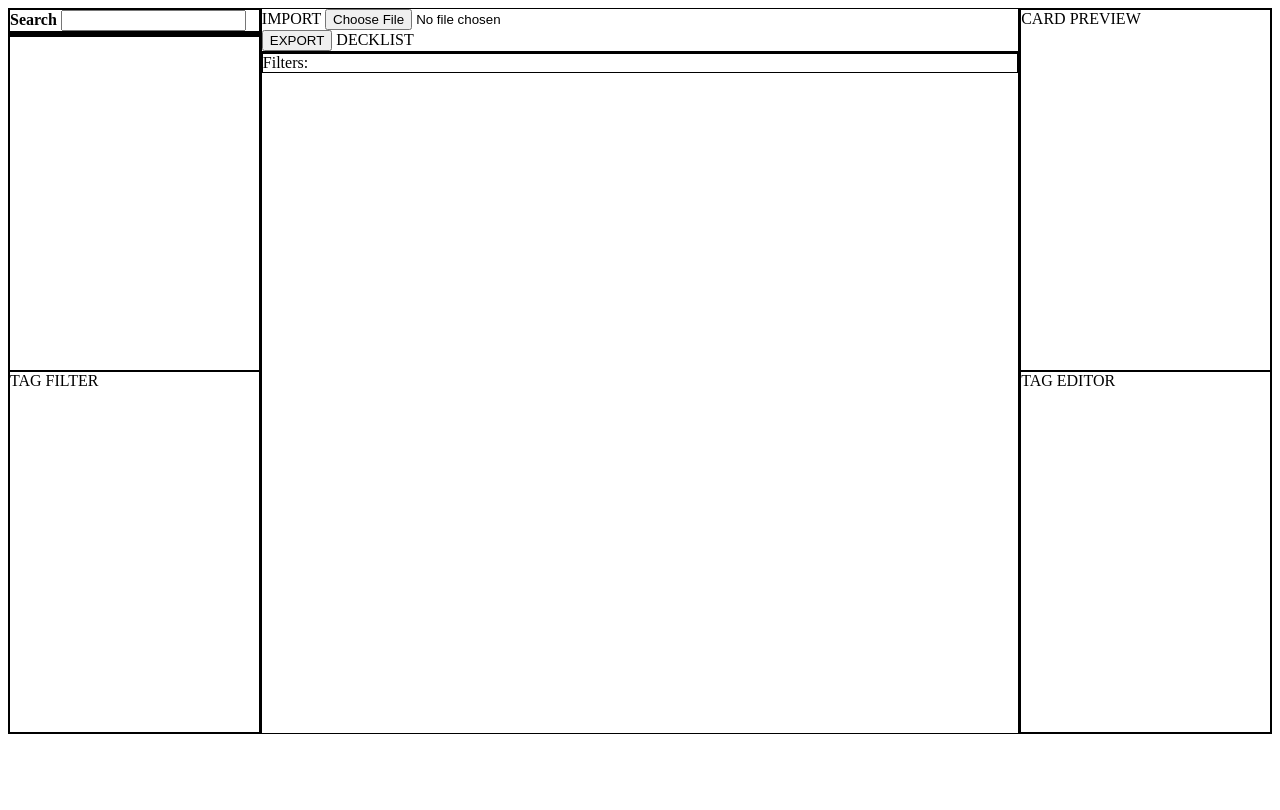
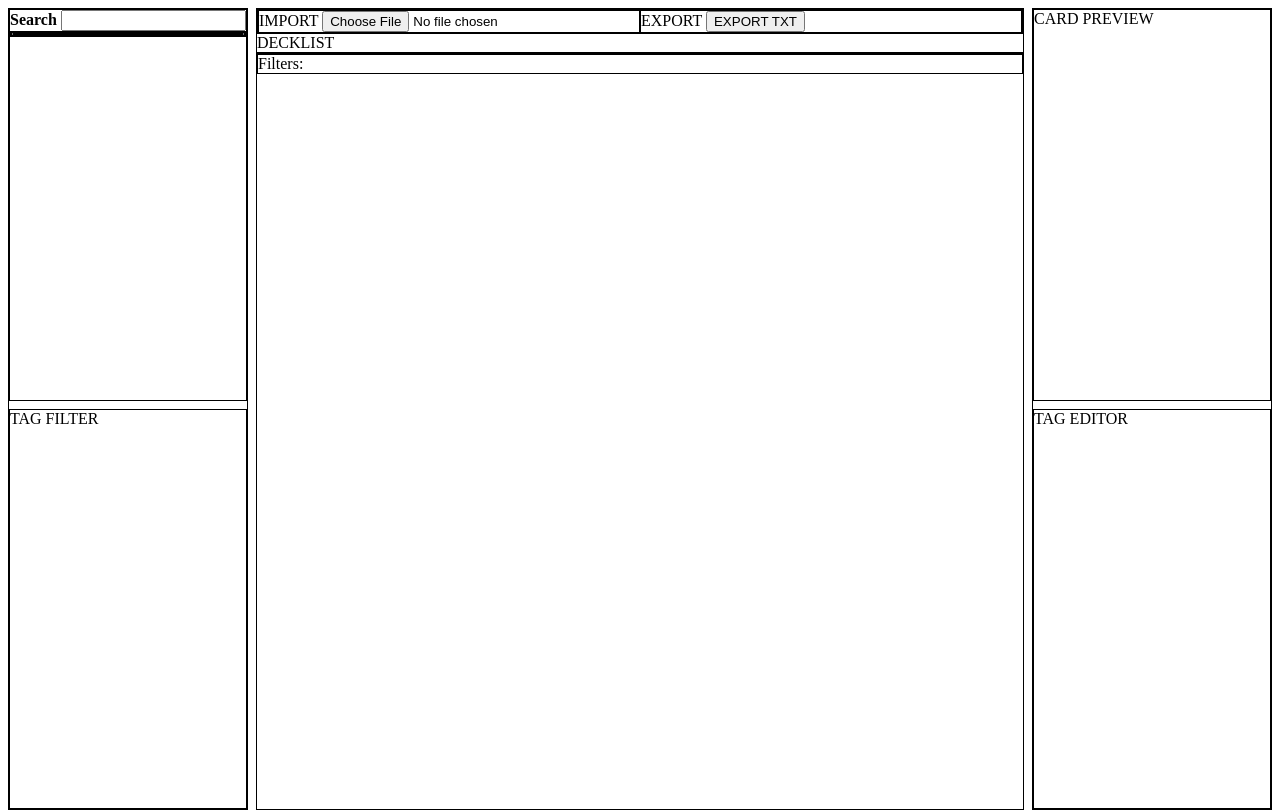
Before and after one commit to roman9891/deckbuilder, a website with bundled scripts: page index.html in a window 1280 px wide. Built offline with nearby package versions, Linux system fonts and the light colour scheme.

Commit message:
search box and margin styling

```diff
--- a/index.css
+++ b/index.css
@@ -1,5 +1,7 @@
 body {
     display: grid;
+    height: 100vh;
+    margin: 0px;
     grid-template-columns: 1fr 3fr 1fr;
 }
 
@@ -7,18 +9,55 @@ div {
     border: 1px solid black;
 }
 
+form {
+    border: 1px solid black;
+}
+
 #left-panel {
     display: grid;
-    grid-template-rows: 1fr 1fr;
+    /* grid-template-rows: 1fr 1fr; */
+    grid-template-rows: 50vh 50vh;
+    margin: 1vh;
+}
+
+#search-box {
+    margin-bottom: 1vh;
 }
 
 #right-panel {
     display: grid;
     grid-template-rows: 1fr 1fr;
+    margin: 1vh;
+}
+
+#card-preview {
+    margin-bottom: 1vh;
+}
+
+#main-panel {
+    margin-top: 1vh;
+    margin-bottom: 1vh;
 }
 
 #search-box {
-    height: 45vh;
+    height: inherit;
+    /* overflow: scroll; */
+}
+
+.dropdown {
+    height: inherit;
+}
+
+.dropdown-menu {
+    height: inherit;
+    overflow: scroll;
+}
+
+.dropdown-content {
+    border-radius: 5px;
+    max-height: 45vh;
+    /* box-shadow: gray 1px 1px; */
+    /* height: auto; */
     overflow: scroll;
 }
 
@@ -34,3 +73,8 @@ img {
 .is-commander {
     border: 1px solid burlywood;
 }
+
+#import-export-container {
+    display: grid;
+    grid-template-columns: 1fr 1fr;
+}
--- a/index.html
+++ b/index.html
@@ -8,15 +8,20 @@
     </head>
     <body>
         <div id="left-panel">
-            <div id="search-box"></div>
+            <div id="search-box">SEARCH</div>
             <div id="tag-filter">TAG FILTER</div>
         </div>
         <div id="main-panel">
-            <form action="">
-                <label for="import-button">IMPORT</label>
-                <input type="file" id="import-button" accept=".txt" />
-            </form>
-            <button id="export-button">EXPORT</button>
+            <div id="import-export-container">
+                <form action="">
+                    <label for="import-button">IMPORT</label>
+                    <input type="file" id="import-button" accept=".txt" />
+                </form>
+                <div id="export-container">
+                    <label for="export-button">EXPORT</label>
+                    <button id="export-button">EXPORT TXT</button>
+                </div>
+            </div>
             DECKLIST
             <div id="commander-container">COMMANDER</div>
             <div id="decklist-container"></div>
--- a/src/components/autocomplete.ts
+++ b/src/components/autocomplete.ts
@@ -38,7 +38,7 @@ const createAutoComplete = (
             option.innerHTML = renderOption(item)
             option.addEventListener('click', () => {
                 // dropdown.classList.remove('is-active')
-                input.value = inputValue(item)
+                // input.value = inputValue(item)
                 onOptionSelect(item)
             })
 
@@ -78,7 +78,9 @@ export const createDeckbuilderAutocomplete = (deck: Deck) => {
         console.log('onOptionsSelect: ', card)
         deck.addCard(card)
     }
-    const inputValue = () => {}
+    const inputValue = (item) => {
+        return item.name
+    }
 
     interface FetchedData {
         data: []
```
